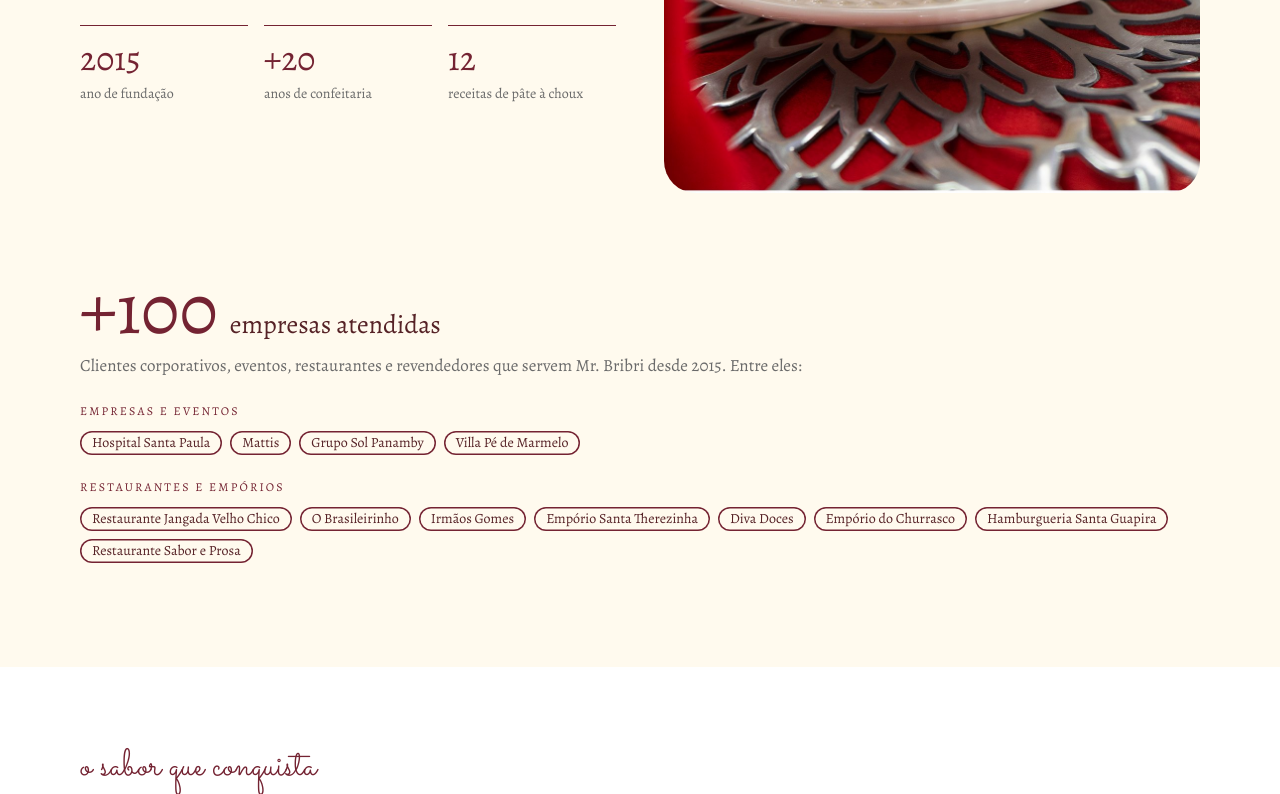
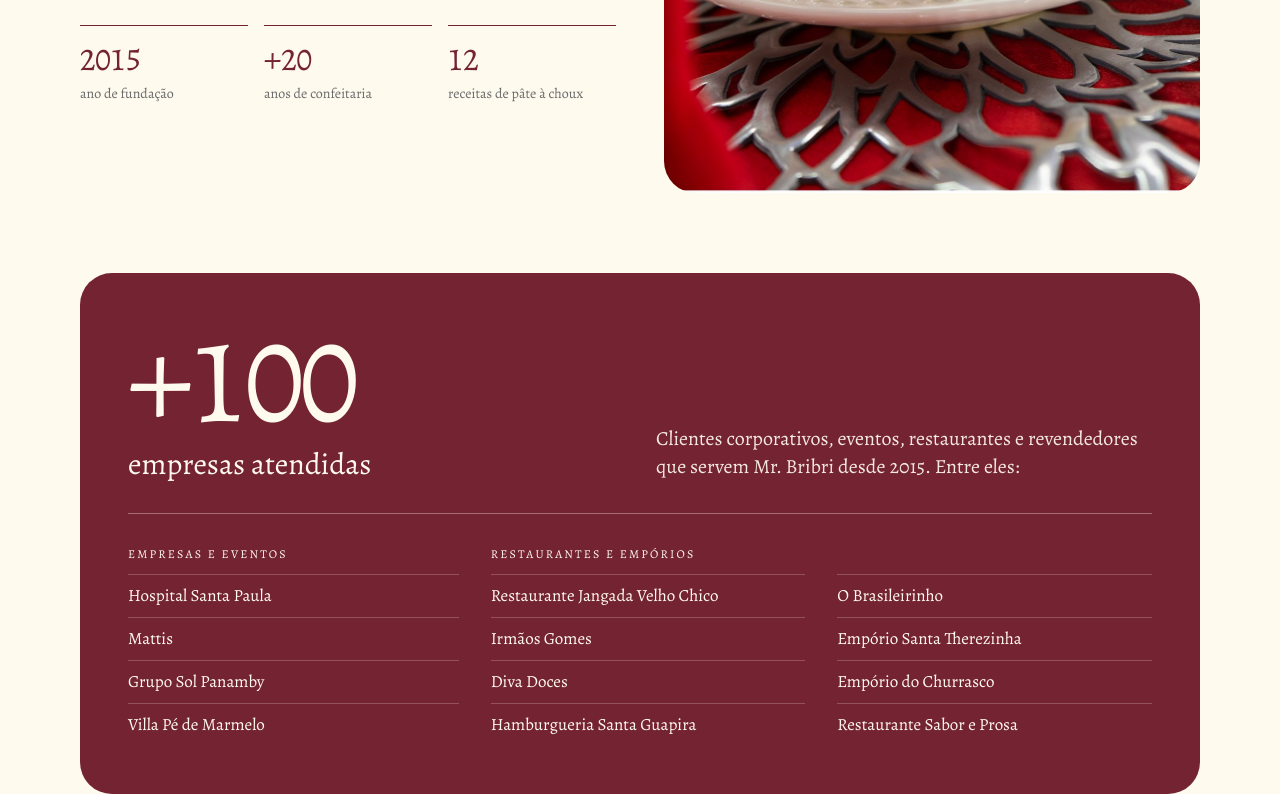
Before and after one commit to BAMmkt/MR-BRI-BRI, a plain HTML site: page index.html in a window 1280 px wide. Shown: the part 1761-2555 px from the top of the page. Drawn offline with nearby package versions, Linux system fonts and the light colour scheme.

Commit message:
Redesenha o bloco de empresas atendidas e anima os números
- Painel de destaque com +100 e lista de clientes em colunas
- Contagem animada nos números ao aparecerem na tela
- Respeita a preferência de movimento reduzido

Co-Authored-By: Claude Opus 5.5 <noreply@anthropic.com>

```diff
--- a/css/styles.css
+++ b/css/styles.css
@@ -139,14 +139,19 @@ ul { margin: 0; padding: 0; list-style: none; }
 .sobre-foto img { width: 100%; aspect-ratio: 4 / 5; object-fit: cover; border-radius: var(--raio-grande); }
 .numeros { display: grid; grid-template-columns: repeat(3, minmax(0, 1fr)); gap: var(--espaco-4); margin-top: var(--espaco-3); }
 .numero { padding: var(--espaco-4) 0; border-top: var(--linha-fina) solid var(--linha); }
-.numero strong { display: block; font-weight: 400; font-size: 34px; line-height: 1; color: var(--marca); margin-bottom: var(--espaco-1); }
+.numero strong { display: block; font-weight: 400; font-size: 34px; line-height: 1; color: var(--marca); margin-bottom: var(--espaco-1); font-variant-numeric: lining-nums tabular-nums; }
 .numero span { font-size: 14px; color: var(--texto-secundario); }
-.clientes { margin-top: var(--espaco-8); }
-.clientes-cabecalho { display: flex; flex-direction: column; gap: var(--espaco-2); margin-bottom: var(--espaco-5); }
-.clientes-cabecalho h3 { display: flex; flex-wrap: wrap; align-items: baseline; gap: 0 var(--espaco-3); font-size: 26px; }
-.clientes-cabecalho strong { font-weight: 400; font-size: clamp(56px, 7vw, 72px); line-height: 1; color: var(--marca); }
-.clientes-grupo { display: flex; flex-direction: column; gap: var(--espaco-3); margin-bottom: var(--espaco-5); }
-.clientes-lista { display: flex; flex-wrap: wrap; gap: var(--espaco-2); }
+.clientes { margin-top: var(--espaco-8); padding: var(--espaco-7); border-radius: var(--raio-grande); background: var(--marca); color: var(--sobre-marca); }
+.clientes-cabecalho { display: grid; grid-template-columns: minmax(0, 1fr) minmax(0, 1fr); gap: var(--espaco-6); align-items: end; padding-bottom: var(--espaco-6); border-bottom: var(--linha-fina) solid rgba(255, 250, 238, 0.35); }
+.clientes-cabecalho h3 { display: flex; flex-direction: column; gap: var(--espaco-3); font-size: clamp(24px, 2.6vw, 30px); }
+.clientes-cabecalho strong { font-weight: 400; font-size: clamp(80px, 11vw, 128px); line-height: 0.9; letter-spacing: -0.02em; font-variant-numeric: lining-nums tabular-nums; }
+.clientes-cabecalho p { font-size: clamp(17px, 1.7vw, 20px); line-height: 1.4; opacity: .92; }
+.clientes-grupos { display: grid; grid-template-columns: minmax(0, 1fr) minmax(0, 2fr); gap: var(--espaco-6); margin-top: var(--espaco-6); }
+.clientes-grupo { display: flex; flex-direction: column; gap: var(--espaco-3); }
+.clientes .legenda { color: var(--sobre-marca); }
+.clientes-lista { display: grid; grid-template-columns: minmax(0, 1fr); column-gap: var(--espaco-6); }
+.clientes-grupo-largo .clientes-lista { grid-template-columns: repeat(2, minmax(0, 1fr)); }
+.clientes-lista li { padding: 10px 0; border-top: 1px solid rgba(255, 250, 238, 0.22); font-size: 17px; line-height: 1.3; }
 
 /* cardápio */
 .cardapio-bloco { margin-top: var(--espaco-7); }
@@ -230,6 +235,9 @@ ul { margin: 0; padding: 0; list-style: none; }
   .hero-foto { justify-self: start; width: min(100%, 440px); }
   .destaques, .regras, .eventos-passos, .numeros { grid-template-columns: repeat(2, minmax(0, 1fr)); }
   .pudins { grid-template-columns: repeat(2, minmax(0, 1fr)); }
+  .clientes-cabecalho, .clientes-grupos { grid-template-columns: minmax(0, 1fr); }
+  .clientes-cabecalho { gap: var(--espaco-4); }
+  .clientes-lista { grid-template-columns: repeat(2, minmax(0, 1fr)); }
   .sobre-grid, .eclairs-grid, .eventos-grid, .contato-grid { grid-template-columns: 1fr; }
   .eclairs-fotos { position: static; grid-template-columns: repeat(2, minmax(0, 1fr)); }
   .sobre-foto { order: -1; }
@@ -248,6 +256,8 @@ ul { margin: 0; padding: 0; list-style: none; }
   .menu-botao { display: inline-flex; }
   .destaques, .regras, .eventos-passos, .pudins, .eclairs-lista, .eclairs-condicoes, .eclairs-fotos, .formulario { grid-template-columns: 1fr; }
   .numeros { grid-template-columns: 1fr; gap: 0; }
+  .clientes { margin-top: var(--espaco-7); padding: var(--espaco-6) var(--espaco-5); border-radius: var(--raio-medio); }
+  .clientes-lista, .clientes-grupo-largo .clientes-lista { grid-template-columns: minmax(0, 1fr); }
   html { scroll-padding-top: 136px; }
   .topo .container { min-height: 68px; }
   .marca-topo img { height: 54px; }
--- a/index.html
+++ b/index.html
@@ -15,7 +15,7 @@
   <link rel="preconnect" href="https://fonts.googleapis.com">
   <link rel="preconnect" href="https://fonts.gstatic.com" crossorigin>
   <link rel="stylesheet" href="https://fonts.googleapis.com/css2?family=Alegreya:ital,wght@0,400;0,500;0,700;1,400&family=Sacramento&display=swap">
-  <link rel="stylesheet" href="css/styles.css?v=3">
+  <link rel="stylesheet" href="css/styles.css?v=5">
 </head>
 <body>
   <a class="pular" href="#inicio">Ir para o conteúdo</a>
@@ -116,9 +116,9 @@
             <p class="texto">Contamos com uma estrutura dedicada à produção de sobremesas e <strong>atendemos São Paulo Capital</strong>. Para outras regiões, consulte a disponibilidade.</p>
             <p class="texto">Conheça nossos produtos e solicite uma proposta pelo <a href="https://wa.me/5511918259956?text=Ol%C3%A1!%20Vim%20pelo%20site%20da%20Mr.%20Bribri%20e%20quero%20solicitar%20uma%20proposta." target="_blank" rel="noopener">WhatsApp</a>.</p>
             <div class="numeros">
-              <div class="numero"><strong>2015</strong><span>ano de fundação</span></div>
-              <div class="numero"><strong>+20</strong><span>anos de confeitaria</span></div>
-              <div class="numero"><strong>12</strong><span>receitas de pâte à choux</span></div>
+              <div class="numero"><strong data-contar="2015" data-inicio="2000">2015</strong><span>ano de fundação</span></div>
+              <div class="numero"><strong data-contar="20" data-prefixo="+">+20</strong><span>anos de confeitaria</span></div>
+              <div class="numero"><strong data-contar="12">12</strong><span>receitas de pâte à choux</span></div>
             </div>
           </div>
           <div class="sobre-foto">
@@ -128,30 +128,32 @@
 
         <div class="clientes">
           <div class="clientes-cabecalho">
-            <h3><strong>+100</strong> empresas atendidas</h3>
-            <p class="texto">Clientes corporativos, eventos, restaurantes e revendedores que servem Mr. Bribri desde 2015. Entre eles:</p>
+            <h3><strong data-contar="100" data-prefixo="+">+100</strong> empresas atendidas</h3>
+            <p>Clientes corporativos, eventos, restaurantes e revendedores que servem Mr. Bribri desde 2015. Entre eles:</p>
           </div>
+          <div class="clientes-grupos">
             <div class="clientes-grupo">
               <span class="legenda">Empresas e eventos</span>
               <ul class="clientes-lista">
-              <li class="tag tag-contorno tag-pilula">Hospital Santa Paula</li>
-              <li class="tag tag-contorno tag-pilula">Mattis</li>
-              <li class="tag tag-contorno tag-pilula">Grupo Sol Panamby</li>
-              <li class="tag tag-contorno tag-pilula">Villa Pé de Marmelo</li>
+                <li>Hospital Santa Paula</li>
+                <li>Mattis</li>
+                <li>Grupo Sol Panamby</li>
+                <li>Villa Pé de Marmelo</li>
               </ul>
             </div>
-          <div class="clientes-grupo">
+            <div class="clientes-grupo clientes-grupo-largo">
               <span class="legenda">Restaurantes e empórios</span>
               <ul class="clientes-lista">
-              <li class="tag tag-contorno tag-pilula">Restaurante Jangada Velho Chico</li>
-              <li class="tag tag-contorno tag-pilula">O Brasileirinho</li>
-              <li class="tag tag-contorno tag-pilula">Irmãos Gomes</li>
-              <li class="tag tag-contorno tag-pilula">Empório Santa Therezinha</li>
-              <li class="tag tag-contorno tag-pilula">Diva Doces</li>
-              <li class="tag tag-contorno tag-pilula">Empório do Churrasco</li>
-              <li class="tag tag-contorno tag-pilula">Hamburgueria Santa Guapira</li>
-              <li class="tag tag-contorno tag-pilula">Restaurante Sabor e Prosa</li>
+                <li>Restaurante Jangada Velho Chico</li>
+                <li>O Brasileirinho</li>
+                <li>Irmãos Gomes</li>
+                <li>Empório Santa Therezinha</li>
+                <li>Diva Doces</li>
+                <li>Empório do Churrasco</li>
+                <li>Hamburgueria Santa Guapira</li>
+                <li>Restaurante Sabor e Prosa</li>
               </ul>
+            </div>
           </div>
         </div>
       </div>
@@ -397,6 +399,6 @@
     </div>
   </footer>
 
-  <script src="js/main.js?v=4" defer></script>
+  <script src="js/main.js?v=5" defer></script>
 </body>
 </html>
--- a/js/main.js
+++ b/js/main.js
@@ -62,6 +62,39 @@
     });
   }
 
+  // Números que sobem ao aparecer na tela
+  var contadores = Array.prototype.slice.call(document.querySelectorAll('[data-contar]'));
+  var semMovimento = window.matchMedia && window.matchMedia('(prefers-reduced-motion: reduce)').matches;
+  if (contadores.length && 'IntersectionObserver' in window && !semMovimento) {
+    var escrever = function (el, valor) { el.textContent = (el.getAttribute('data-prefixo') || '') + valor; };
+    var contar = function (el) {
+      var fim = Number(el.getAttribute('data-contar'));
+      var inicio = Number(el.getAttribute('data-inicio')) || 0;
+      var duracao = 1600;
+      var comeco = null;
+      var quadro = function (agora) {
+        if (comeco === null) comeco = agora;
+        var progresso = Math.min((agora - comeco) / duracao, 1);
+        var suave = 1 - Math.pow(1 - progresso, 3);
+        escrever(el, Math.round(inicio + (fim - inicio) * suave));
+        if (progresso < 1) window.requestAnimationFrame(quadro);
+      };
+      window.requestAnimationFrame(quadro);
+    };
+    var obsContadores = new IntersectionObserver(function (entradas) {
+      entradas.forEach(function (e) {
+        if (e.isIntersecting) {
+          obsContadores.unobserve(e.target);
+          contar(e.target);
+        }
+      });
+    }, { threshold: 0.6 });
+    contadores.forEach(function (el) {
+      escrever(el, Number(el.getAttribute('data-inicio')) || 0);
+      obsContadores.observe(el);
+    });
+  }
+
   // Ano do rodapé
   var ano = document.getElementById('ano');
   if (ano) ano.textContent = String(new Date().getFullYear());
```
Lines whose indentation alone changed are shown as unchanged.
